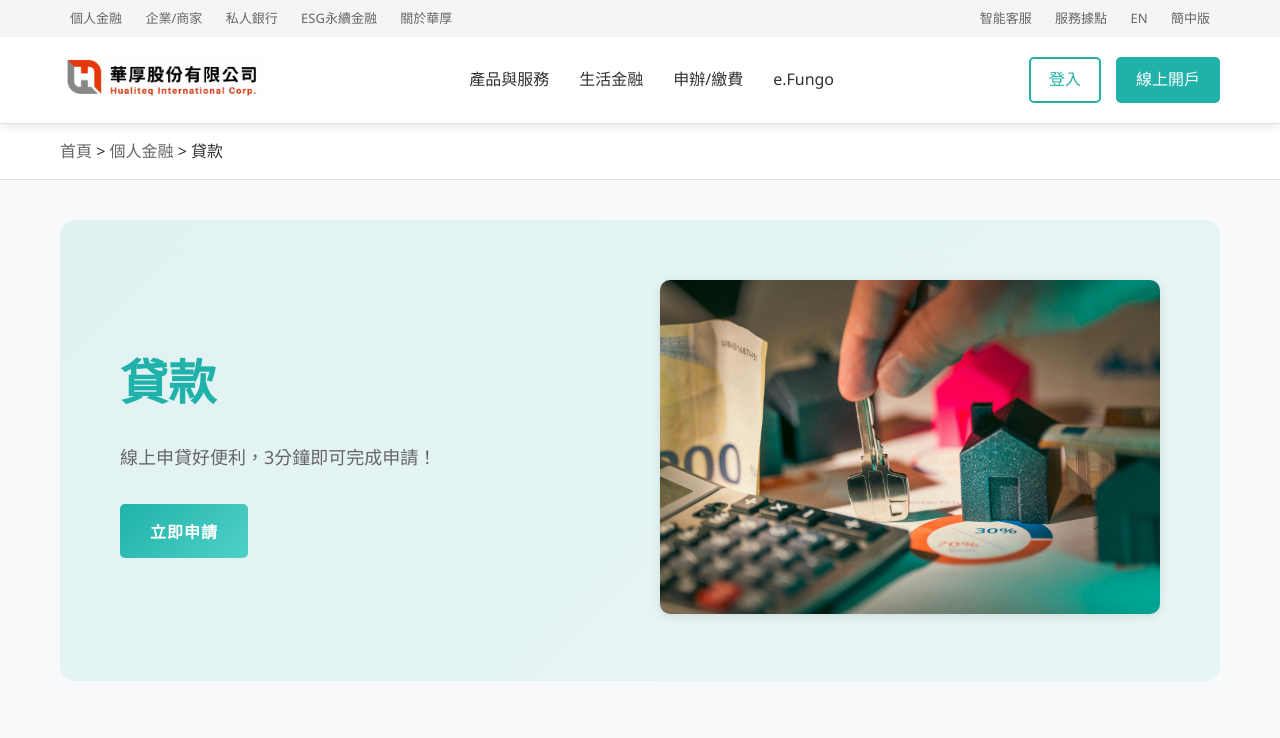
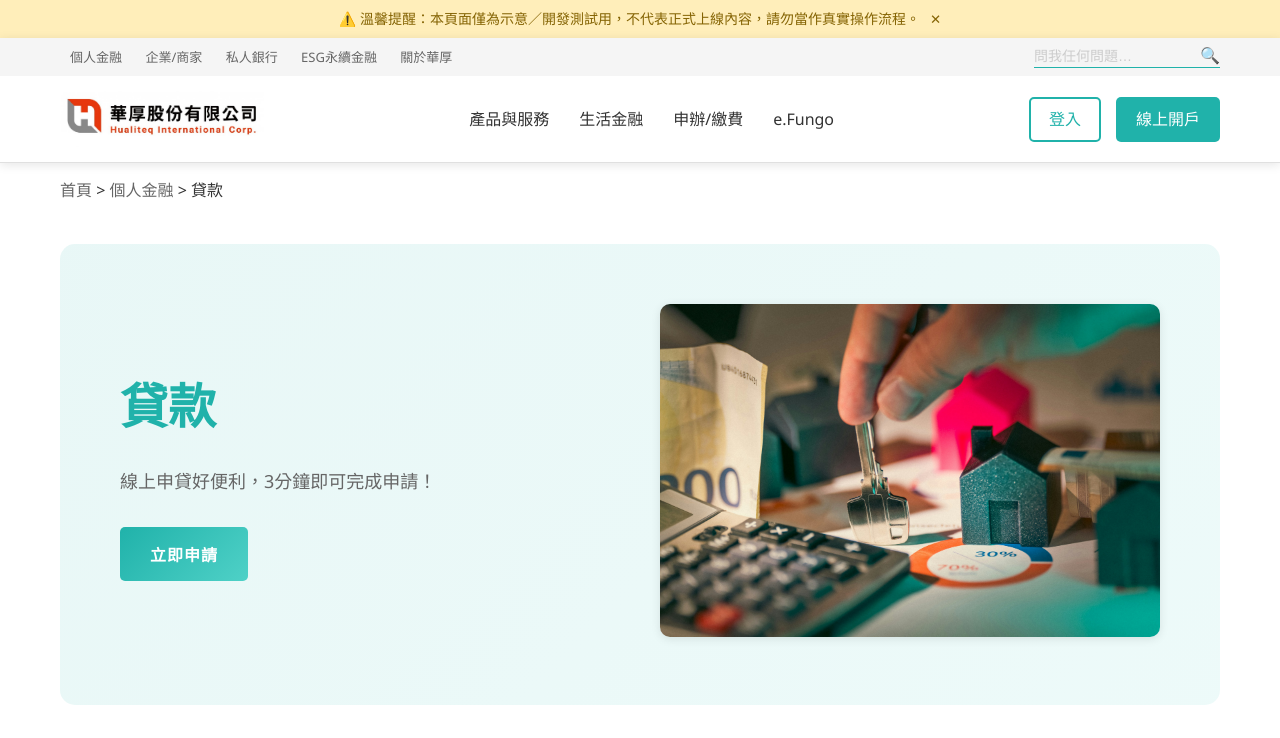
Before and after one commit to henry-yen/predictive-engagement-demo, a plain HTML site: page index.html in a window 1280 px wide. Shown: the top 738 px of the page. Drawn offline with Linux system fonts and the light colour scheme.

Commit message:
更新搜尋欄

```diff
--- a/assets/css/main.css
+++ b/assets/css/main.css
@@ -78,6 +78,35 @@ body {
 .top-nav-left a:hover,
 .top-nav-right a:hover {
     color: var(--primary-color);
+}
+.top-nav-search {
+  display: flex;
+  align-items: center;
+  border-bottom: 1.5px solid var(--primary-color);
+  margin-left: 10px;
+  padding-bottom: 2px;
+}
+
+.top-nav-search input {
+  background: transparent;
+  border: none;
+  outline: none;
+  color: var(--black); /* 根據你現有的 nav 文字色設定 */
+  font-size: 14px;
+  width: 160px;
+}
+
+.top-nav-search input::placeholder {
+  color: #ccc;
+}
+
+.top-nav-search button {
+  background: transparent;
+  border: none;
+  color: var(--primary-color);
+  font-size: 16px;
+  cursor: pointer;
+  margin-left: 6px;
 }
 
 /* 主導航 */
@@ -220,6 +249,12 @@ body {
 .breadcrumb span {
     color: var(--text-color);
     font-weight: 500;
+}
+.breadcrumb-search-wrapper {
+  display: flex;
+  align-items: center;
+  gap: 20px; /* 控制 breadcrumb 和搜尋之間間距 */
+  margin: 20px 0;
 }
 
 /* ====================================
@@ -449,3 +484,23 @@ body {
     text-align: center;
     padding: 20px 0; /* 可依需要調整 */
 }
+.mock-alert {
+  background: #ffeeba;
+  color: #856404;
+  padding: 8px 16px;
+  text-align: center;
+  font-size: 14px;
+  position: sticky;
+  top: 0;
+  z-index: 1000;
+  display: flex;
+  justify-content: center;
+  align-items: center;
+}
+.mock-alert-close {
+  background: transparent;
+  border: none;
+  color: currentColor;
+  margin-left: 10px;
+  cursor: pointer;
+}
--- a/assets/js/main.js
+++ b/assets/js/main.js
@@ -1,9 +1,21 @@
-document.querySelectorAll('.service-card').forEach(card => {
-            card.addEventListener('click', function() {
-                const serviceName = this.querySelector('h3').textContent;
-                alert(`您點擊了：${serviceName}`);
-            });
-        });
+function sendSearchEvent(event) {
+    event.preventDefault(); // 防止頁面重新載入
+    const keyword = document.getElementById("site-search").value.trim();
+
+    if (!keyword) return;
+
+    // 傳送到 Genesys Predictive Engagement
+    if (window._genesysJs) {
+      window._genesysJs("command", "Journey.sendCustomEvent", {
+        eventName: "searchInput",
+        customAttributes: {
+          keyword: keyword
+        }
+      });
+    }
+
+    console.log("已送出搜尋字詞給 Genesys:", keyword);
+  }
 
         // 響應式導航選單
         function toggleMobileMenu() {
--- a/index.html
+++ b/index.html
@@ -28,6 +28,10 @@
     <link rel="preload" href="./assets/js/main.js" as="script">
 </head>
 <body>
+    <div class="mock-alert">
+  ⚠️ 溫馨提醒：本頁面僅為示意／開發測試用，不代表正式上線內容，請勿當作真實操作流程。
+  <button class="mock-alert-close">✕</button>
+    </div>
     <!-- Header -->
     <header class="header">
         <!-- Top Navigation -->
@@ -40,11 +44,11 @@
                     <a href="#">ESG永續金融</a>
                     <a href="#">關於華厚</a>
                 </div>
-                <div class="top-nav-right">
-                    <a href="#">智能客服</a>
-                    <a href="#">服務據點</a>
-                    <a href="#">EN</a>
-                    <a href="#">簡中版</a>
+                <div class="top-nav-right"onsubmit="sendSearchEvent(event)">
+                      <form class="top-nav-search" action="#" method="get">
+                        <input type="text" placeholder="問我任何問題…" aria-label="搜尋">
+                        <button type="submit">🔍</button>
+                    </form>
                 </div>
             </div>
         </div>
@@ -80,11 +84,11 @@
     </header>
 
     <!-- Breadcrumb -->
+     <!-- Breadcrumb -->
     <nav class="breadcrumb">
         <div class="container">
             <a href="#">首頁</a> > <a href="#">個人金融</a> > <span>貸款</span>
         </div>
-    </nav>
 
     <!-- Main Content -->
     <main class="main-content">
```
